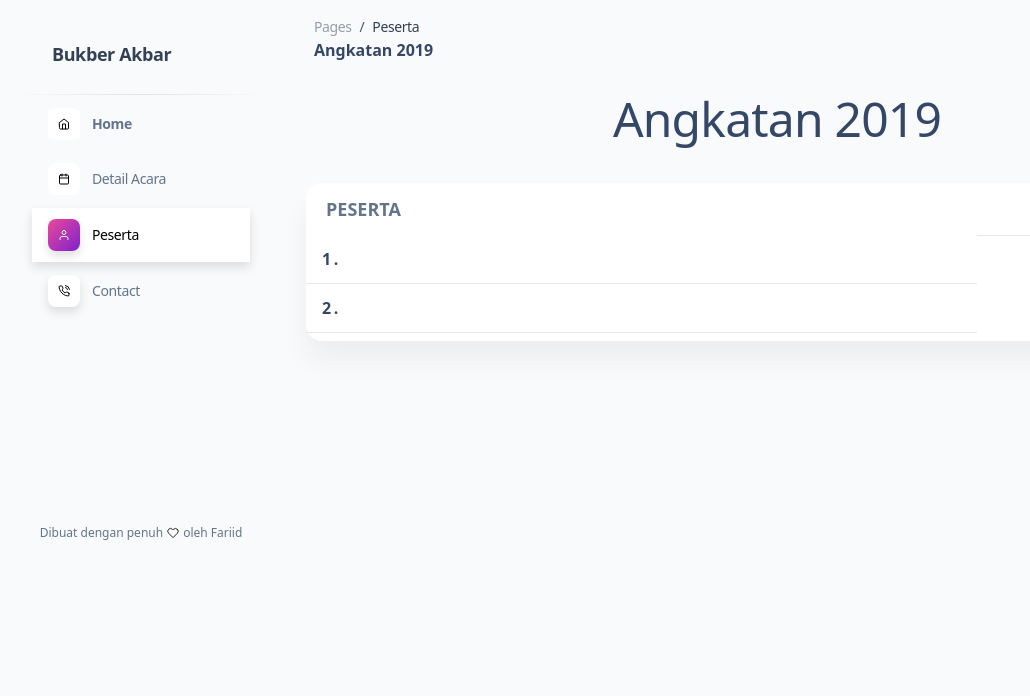
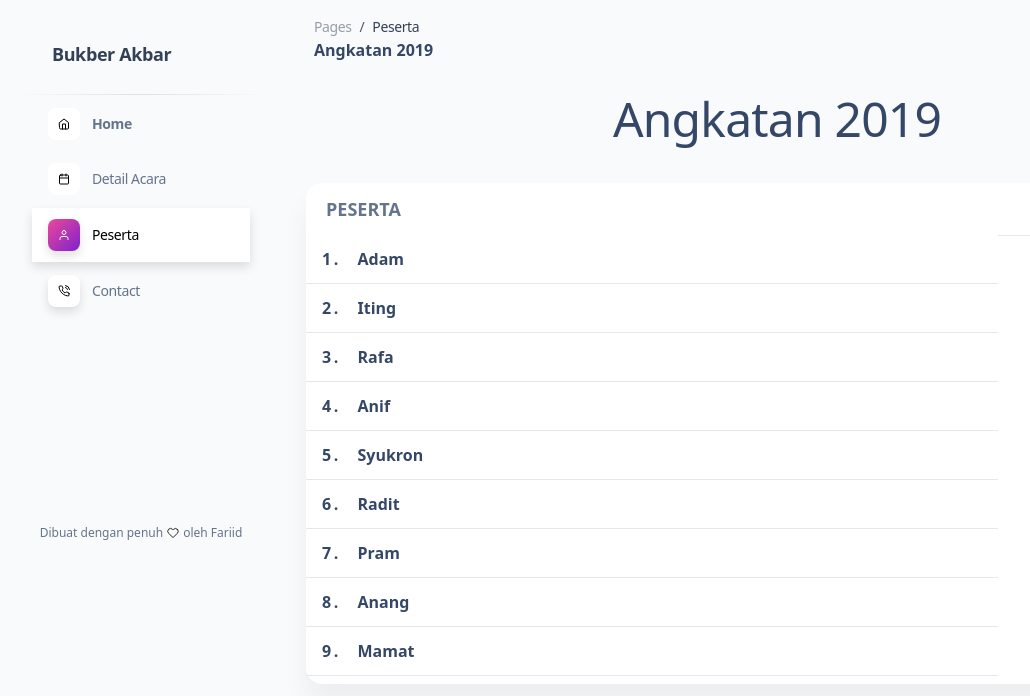
Before and after one commit to denfasyah/Bukber-Akbar, a website: page build/pages/angkatan2019.html in a window 1280 px wide. Shown: the whole page, without its empty margins (0-1030 px from the left). Drawn offline with nearby package versions, Linux system fonts and the light colour scheme.

Commit message:
Update angkatan2019.html

```diff
--- a/build/pages/angkatan2019.html
+++ b/build/pages/angkatan2019.html
@@ -238,7 +238,7 @@
                           <div class="flex px-2 py-1">
                             <div class="flex justify-center">
                                 <h1 class="mb-0 text-md leading-normal font-bold mr-5">1 .</h1>
-                              <h6 class="mb-0 text-md leading-normal font-bold"></h6>
+                              <h6 class="mb-0 text-md leading-normal font-bold">Adam</h6>
                             </div>
                           </div>
                         </td>
@@ -249,18 +249,88 @@
                           <div class="flex px-2 py-1">
                             <div class="flex justify-center">
                                 <h1 class="mb-0 text-md leading-normal font-bold mr-5">2 .</h1>
-                              <h6 class="mb-0 text-md leading-normal font-bold"></h6>
+                              <h6 class="mb-0 text-md leading-normal font-bold">Iting</h6>
                             </div>
                           </div>
                         </td>
                       </tr>
                       <!-- 3 -->
+                      <tr>
+                        <td class="p-2 align-middle bg-transparent border-b whitespace-nowrap shadow-transparent">
+                          <div class="flex px-2 py-1">
+                            <div class="flex justify-center">
+                                <h1 class="mb-0 text-md leading-normal font-bold mr-5">3 .</h1>
+                              <h6 class="mb-0 text-md leading-normal font-bold">Rafa</h6>
+                            </div>
+                          </div>
+                        </td>
+                      </tr>
                       <!-- 4 -->
+                      <tr>
+                        <td class="p-2 align-middle bg-transparent border-b whitespace-nowrap shadow-transparent">
+                          <div class="flex px-2 py-1">
+                            <div class="flex justify-center">
+                                <h1 class="mb-0 text-md leading-normal font-bold mr-5">4 .</h1>
+                              <h6 class="mb-0 text-md leading-normal font-bold">Anif</h6>
+                            </div>
+                          </div>
+                        </td>
+                      </tr>
                       <!-- 5 -->
+                      <tr>
+                        <td class="p-2 align-middle bg-transparent border-b whitespace-nowrap shadow-transparent">
+                          <div class="flex px-2 py-1">
+                            <div class="flex justify-center">
+                                <h1 class="mb-0 text-md leading-normal font-bold mr-5">5 .</h1>
+                              <h6 class="mb-0 text-md leading-normal font-bold">Syukron</h6>
+                            </div>
+                          </div>
+                        </td>
+                      </tr>
                       <!-- 6 -->
+                      <tr>
+                        <td class="p-2 align-middle bg-transparent border-b whitespace-nowrap shadow-transparent">
+                          <div class="flex px-2 py-1">
+                            <div class="flex justify-center">
+                                <h1 class="mb-0 text-md leading-normal font-bold mr-5">6 .</h1>
+                              <h6 class="mb-0 text-md leading-normal font-bold">Radit</h6>
+                            </div>
+                          </div>
+                        </td>
+                      </tr>
                       <!-- 7 -->
+                      <tr>
+                        <td class="p-2 align-middle bg-transparent border-b whitespace-nowrap shadow-transparent">
+                          <div class="flex px-2 py-1">
+                            <div class="flex justify-center">
+                                <h1 class="mb-0 text-md leading-normal font-bold mr-5">7 .</h1>
+                              <h6 class="mb-0 text-md leading-normal font-bold">Pram</h6>
+                            </div>
+                          </div>
+                        </td>
+                      </tr>
                       <!-- 8 -->
+                      <tr>
+                        <td class="p-2 align-middle bg-transparent border-b whitespace-nowrap shadow-transparent">
+                          <div class="flex px-2 py-1">
+                            <div class="flex justify-center">
+                                <h1 class="mb-0 text-md leading-normal font-bold mr-5">8 .</h1>
+                              <h6 class="mb-0 text-md leading-normal font-bold">Anang</h6>
+                            </div>
+                          </div>
+                        </td>
+                      </tr>
                       <!-- 9 -->
+                      <tr>
+                        <td class="p-2 align-middle bg-transparent border-b whitespace-nowrap shadow-transparent">
+                          <div class="flex px-2 py-1">
+                            <div class="flex justify-center">
+                                <h1 class="mb-0 text-md leading-normal font-bold mr-5">9 .</h1>
+                              <h6 class="mb-0 text-md leading-normal font-bold">Mamat</h6>
+                            </div>
+                          </div>
+                        </td>
+                      </tr>
                       <!-- 10 -->
                       <!-- 11 -->
                       <!-- 12 -->
```
